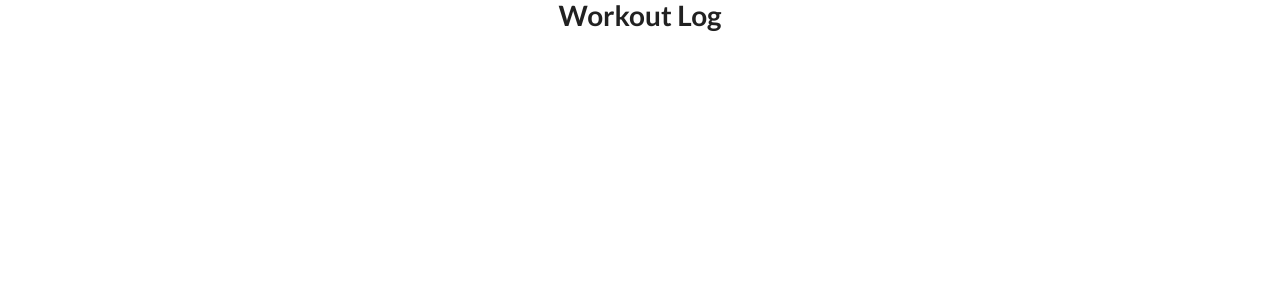
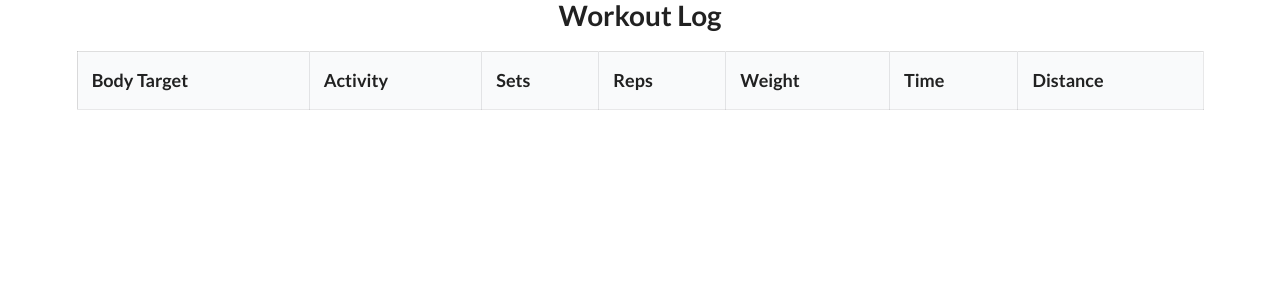
Before and after one commit to nursh/Workout-Log, a React app: page / in a window 1280 px wide. Shown: the top 300 px of the page. Built offline with nearby package versions, Linux system fonts and the light colour scheme.

Commit message:
Made Workout Table frame with some test JSON data

```diff
--- a/src/App.jsx
+++ b/src/App.jsx
@@ -2,13 +2,19 @@ import React, { Component } from 'react';
 import { render } from 'react-dom';
 
 
+import Table from './WorkoutTable.jsx';
+
 class App extends Component {
 
+  state = {
+
+  }
 
   render() {
     return (
       <div className="ui center aligned header">
         <h1>Workout Log</h1>
+        <Table />
       </div>
     );
   }
--- /dev/null
+++ b/src/WorkoutTable.jsx
@@ -0,0 +1,22 @@
+import React from 'react';
+
+
+function Table() {
+  return (
+    <table className="ui celled structured table">
+      <thead>
+        <tr>
+          <th>Body Target</th>
+          <th>Activity</th>
+          <th>Sets</th>
+          <th>Reps</th>
+          <th>Weight</th>
+          <th>Time</th>
+          <th>Distance</th>
+        </tr>
+      </thead>
+    </table>
+  );
+}
+
+export default Table;
```
Also changed, not shown: src/workout-data.json (added, +8 -0 lines).
